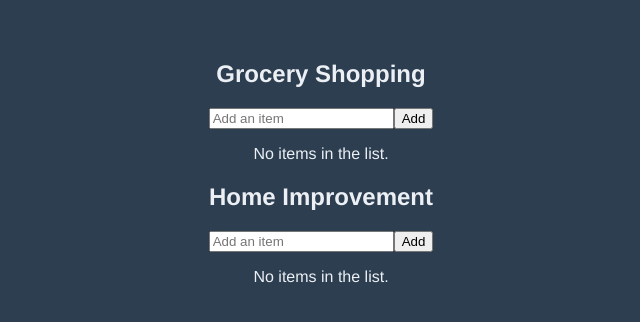
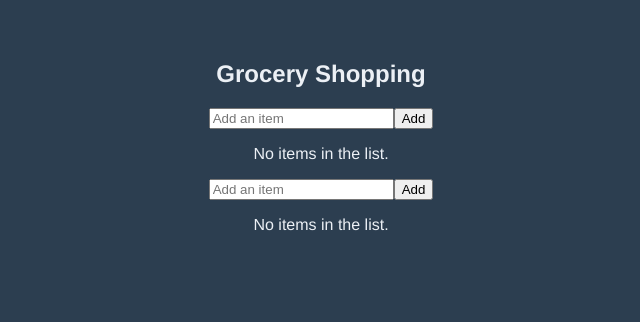
Before and after one commit to Michle99/sba_322_vue_project, a Vue app: page / in a window 1280 px wide. Shown: the top 322 px of the page, without its empty margins (319-959 px from the left). Built offline with nearby package versions, Linux system fonts and the light colour scheme.

Commit message:
updated `App.vue`

```diff
--- a/src/App.vue
+++ b/src/App.vue
@@ -1,7 +1,7 @@
 <template>
   <div id="app">
-    <ShoppingList :title="groceryTitle" v-model:itemsList="groceryList" />
-    <ShoppingList :title="homeImprovementTitle" v-model:itemsList="homeImprovementList" />
+    <ShoppingList :title="groceryTitle" v-model:itemsList="groceryList" :showTitle="true" />
+    <ShoppingList :title="homeImprovementTitle" v-model:itemsList="homeImprovementList" :showTitle="false" />
   </div>
 </template>
 
```
